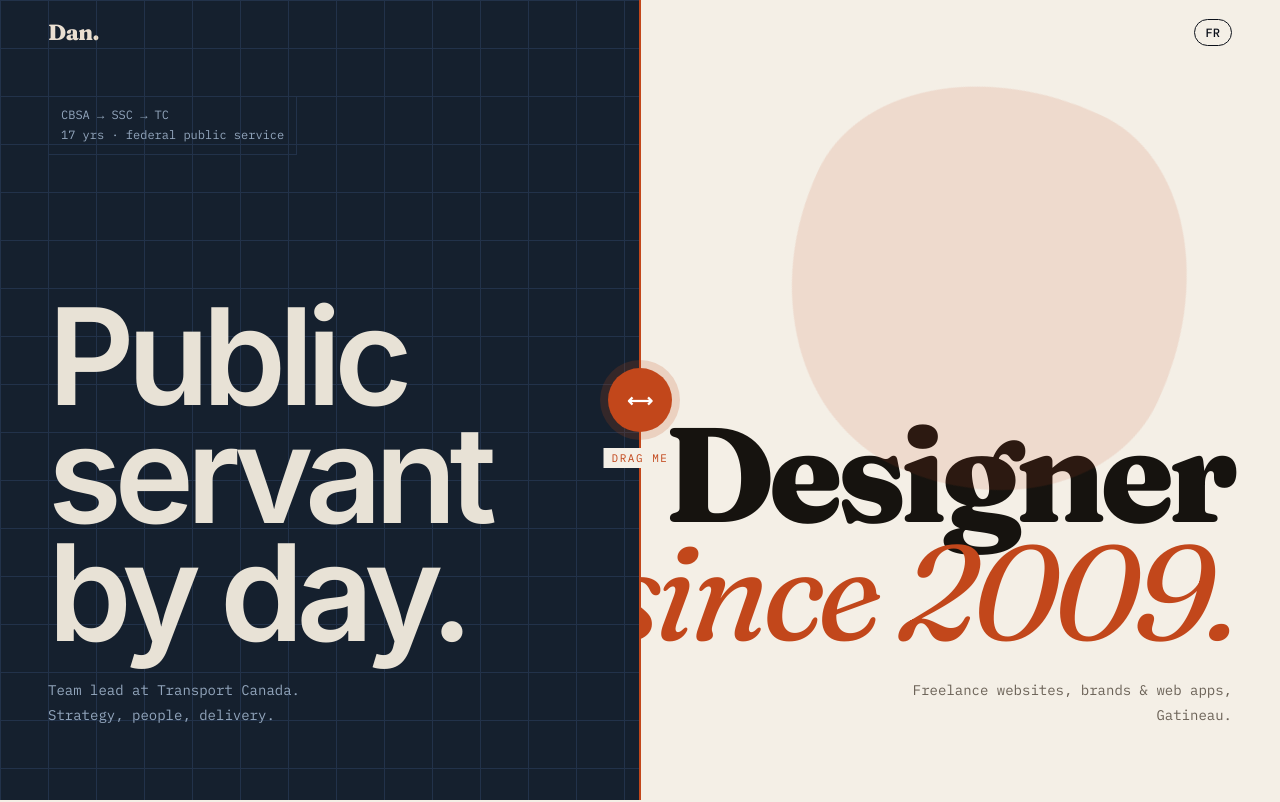
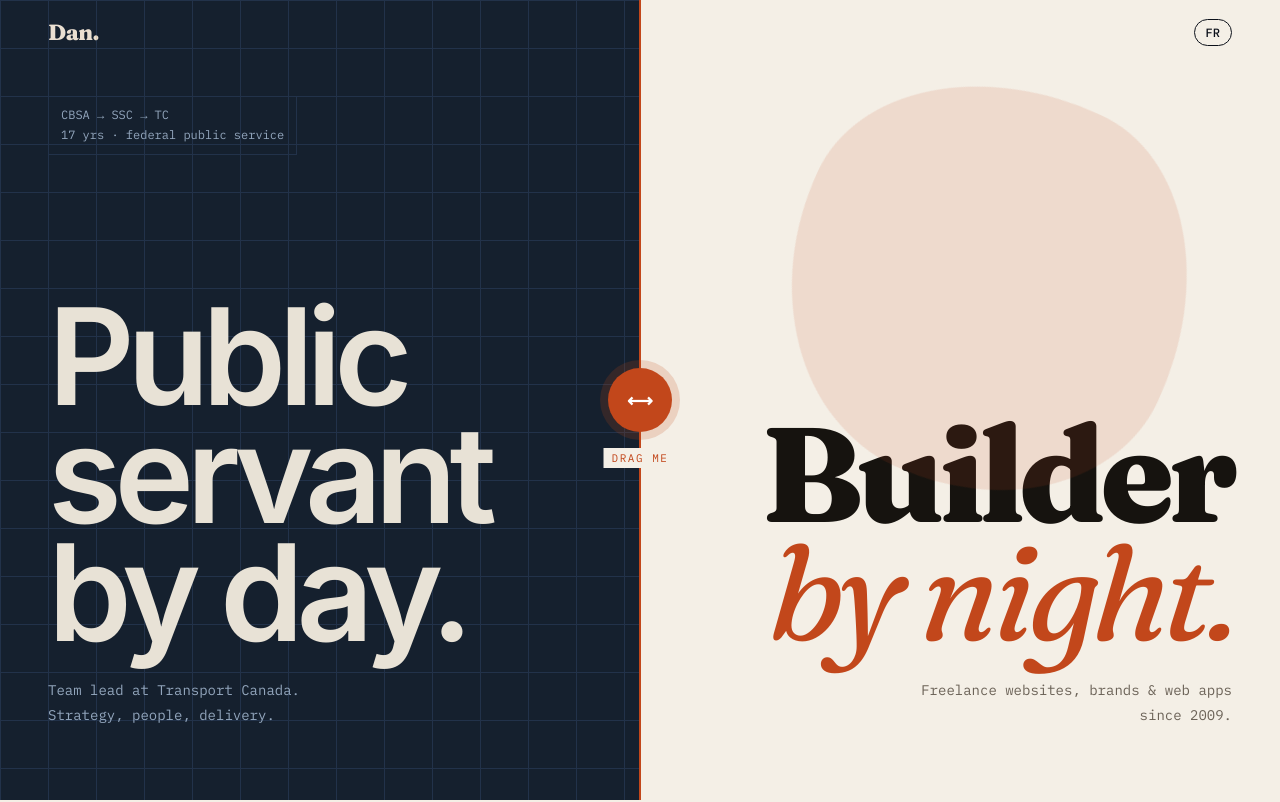
Before and after one commit to brousseaud/brousseaud.github.io, a plain HTML site: page index.html in a window 1280 px wide. Shown: the top 802 px of the page. Drawn offline with Linux system fonts and the light colour scheme.

Commit message:
Hero: builder by night
Co-Authored-By: Claude Opus 5.5 <noreply@anthropic.com>
Claude-Session: https://claude.ai/code/session_01NSjQ7Lq5D1hWFFQ5F7KPcU

```diff
--- a/index.html
+++ b/index.html
@@ -125,8 +125,8 @@
   </div>
   <div class="side night" aria-hidden="false">
     <div class="blob"></div>
-    <h1 class="scr"><span lang="en"><b>Designer</b> since&nbsp;2009.</span><span lang="fr"><b>Designer</b> depuis&nbsp;2009.</span></h1>
-    <p class="sub"><span lang="en">Freelance websites, brands &amp; web apps, Gatineau.</span><span lang="fr">Sites, identités &amp; applis web à la pige, Gatineau.</span></p>
+    <h1 class="scr"><span lang="en"><b>Builder</b> by&nbsp;night.</span><span lang="fr"><b>Bâtisseur</b> de&nbsp;nuit.</span></h1>
+    <p class="sub"><span lang="en">Freelance websites, brands &amp; web apps since 2009.</span><span lang="fr">Sites, identités &amp; applis web à la pige depuis 2009.</span></p>
   </div>
   <div class="handle">
     <div class="knob" id="knob" role="slider" tabindex="0" aria-label="Day job / design" aria-valuemin="0" aria-valuemax="100" aria-valuenow="50">⟷</div>
```
